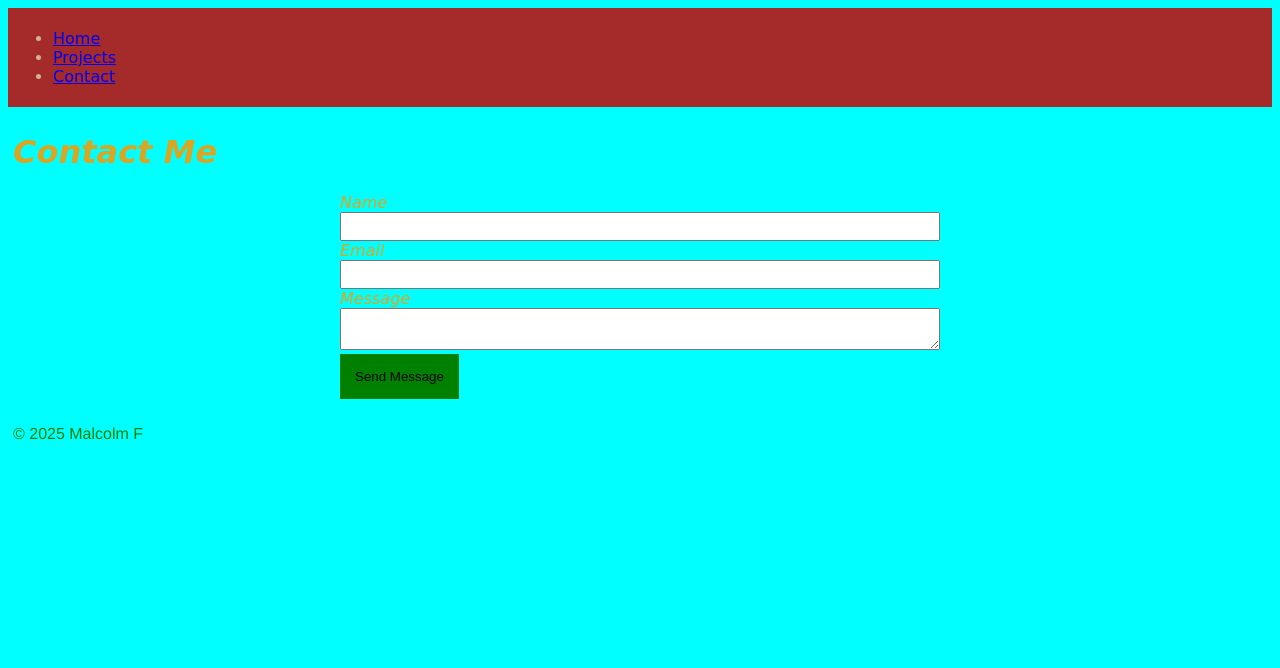
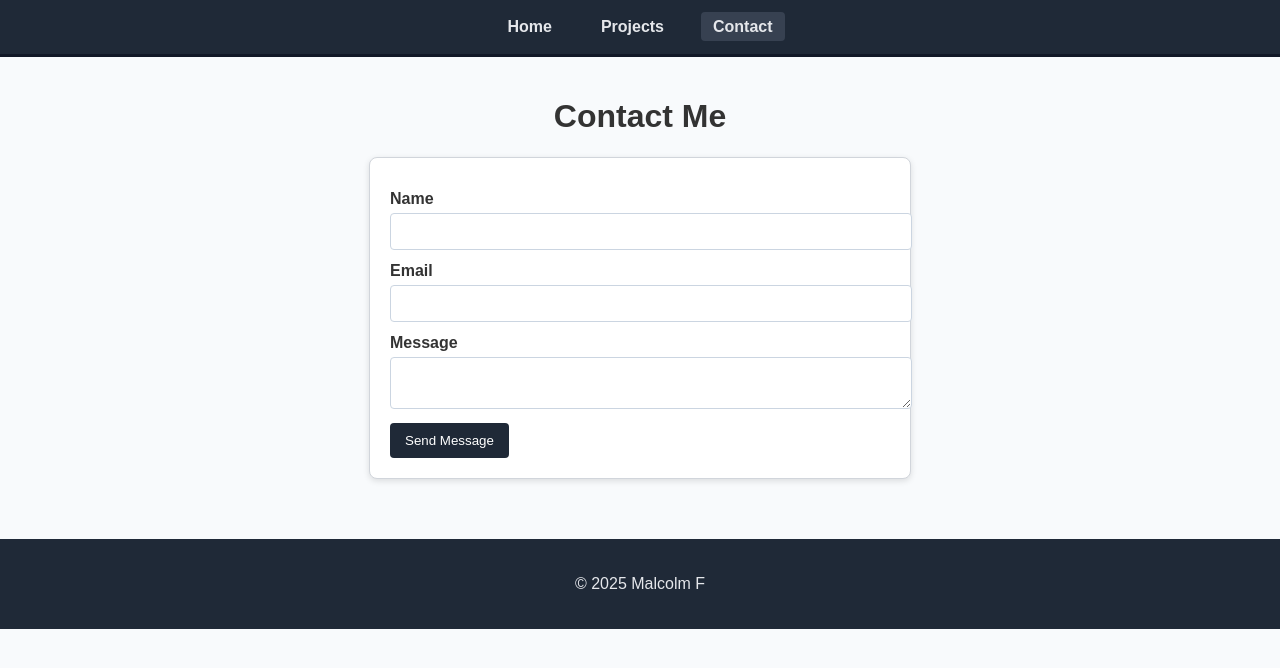
Before and after one commit to DevMF-Studies/web-portfolio, a plain HTML site: page contact.html in a window 1280 px wide. Drawn offline with Linux system fonts and the light colour scheme.

Commit message:
Update style.css

```diff
--- a/style.css
+++ b/style.css
@@ -1,91 +1,147 @@
-body{
-    background-color: aqua;
-    color: tan;
-    font-family: 'Franklin Gothic Medium', 'Arial Narrow', Arial, sans-serif;
+body {
+    font-family: Arial, sans-serif;
+    background-color: #f8fafc;
+    color: #333;
+    margin: 0;
+    padding: 0;
+    text-align: center;
 }
 
-header{
-    padding: 5px;
-    margin-bottom: auto;
-    font-family: cursive;
-    background-color: brown;
+main {
+    padding: 20px;
+    max-width: 900px;
+    margin: 0 auto;
 }
 
-main{
-    padding: 5px;
-    font-style: italic;
-    font-family: cursive;
-    color: goldenrod;
+header {
+    background-color: #1f2937;
+    padding: 18px;
+    border-bottom: 3px solid #111827;
 }
 
-footer{
-    padding: 5px;
-    margin-top: auto;
-    color: green;
+nav ul {
+    list-style: none;
+    display: flex;
+    justify-content: center;
+    gap: 25px;
+    margin: 0;
+    padding: 0;
 }
 
-.project-card {
-    border: 1px solid cadetblue;
-    padding: 10px;
-    border-radius: 5px;
-    box-shadow: inset;
-    flex: 1 1 300px;
+nav a {
+    color: #e5e7eb;
+    text-decoration: none;
+    font-weight: bold;
+    padding: 6px 12px;
+    border-radius: 4px;
+    transition: 0.3s;
 }
 
-.project-card img {
-    width: 100;
-    transition: 1.5ms;
+nav a:hover,
+nav a.active {
+    background-color: #374151;
 }
 
 .project-gallery {
     display: flex;
     flex-wrap: wrap;
-    gap: 20px;
+    justify-content: center;
+    gap: 22px;
+}
+
+.project-card {
+    background-color: white;
+    border: 1px solid #d1d5db;
+    border-radius: 8px;
+    padding: 15px;
+    width: 280px;
+    box-shadow: 0 2px 6px rgba(0,0,0,0.12);
+    text-align: center;
+    transition: 0.3s;
+}
+
+.project-card:hover {
+    transform: translateY(-3px);
+    box-shadow: 0 4px 12px rgba(0,0,0,0.18);
+}
+
+.project-card img {
+    width: 100%;
+    border-radius: 6px;
+    transition: 0.3s;
+}
+
+.project-card img:hover {
+    transform: scale(1.03);
 }
 
 form {
-    max-width: 600px;
+    max-width: 500px;
     margin: 0 auto;
+    background-color: white;
+    padding: 20px;
+    border-radius: 8px;
+    border: 1px solid #d1d5db;
+    box-shadow: 0 2px 6px rgba(0,0,0,0.12);
+    text-align: left;
 }
 
-input {
-    width: 100%;
-    padding: 5px;
-    margin-top: auto;
-    box-sizing: border-box;
+label {
+    display: block;
+    margin: 12px 0 5px;
+    font-weight: bold;
 }
 
+input,
 textarea {
     width: 100%;
-    padding: 5px;
-    margin-top: auto;
-    box-sizing: border-box;
+    padding: 10px;
+    border: 1px solid #cbd5e1;
+    border-radius: 4px;
+    transition: 0.3s;
+}
+
+input:focus,
+textarea:focus {
+    border-color: #3b82f6;
+    outline: none;
+    box-shadow: 0 0 4px rgba(59,130,246,0.4);
 }
 
 button {
-    padding: 15px;
-    background-color: green;
-    border: 5px;
+    background-color: #1f2937;
+    color: white;
+    padding: 10px 15px;
+    border: none;
+    margin-top: 10px;
+    border-radius: 4px;
     cursor: pointer;
+    transition: 0.3s;
 }
 
-.image-overlay {
-    background-color: rgb(255, 255, 0, 1)
-}
-
-.image-container:hover img {
-    transform: scale(1.1);
-
+button:hover {
+    background-color: #374151;
 }
 
 table {
     width: 100%;
+    border-collapse: collapse;
+    margin-top: 20px;
 }
 
-.thead {
-    background-color: red;
+th,
+td {
+    padding: 10px;
+    border: 1px solid #d1d5db;
 }
 
-.th {
-    padding: 10px;
+th {
+    background-color: #e5e7eb;
 }
+
+footer {
+    background-color: #1f2937;
+    color: #e5e7eb;
+    padding: 20px;
+    margin-top: 40px;
+}
```
